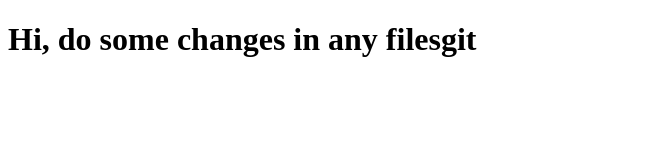
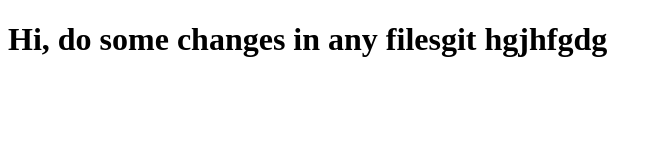
Before and after one commit to sharmajii-82/First, a plain HTML site: page abc.html in a window 1280 px wide. Shown: the whole page, without its empty margins (0-662 px from the left). Drawn offline with Linux system fonts and the light colour scheme.

Commit message:
Update abc.html
add some text

```diff
--- a/abc.html
+++ b/abc.html
@@ -6,7 +6,7 @@
     <title>Document</title>
 </head>
 <body>
-    <h1> Hi, do some changes in any filesgit</h1>
+    <h1> Hi, do some changes in any filesgit hgjhfgdg</h1>
 
 </body>
 </html>
```
